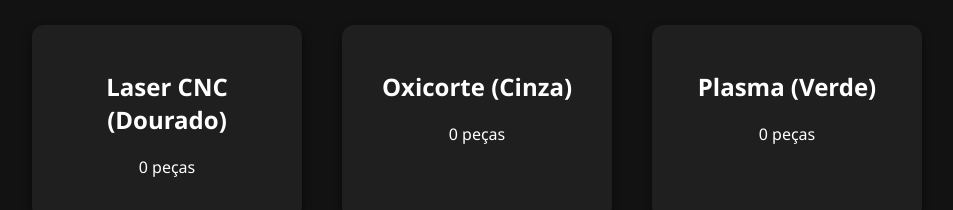
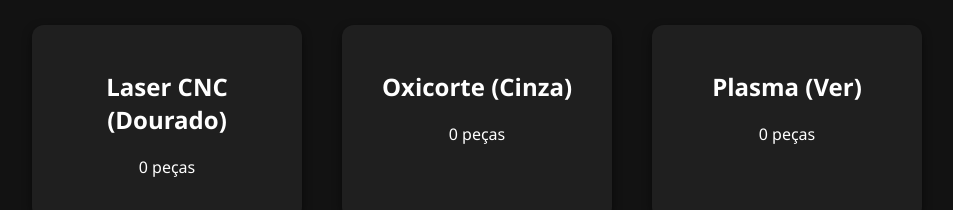
Before and after one commit to IndusFlowProjeto/indus-flow-estoque, a plain HTML site: page dashboard.html in a window 1280 px wide. Shown: the part 120-330 px from the top of the page, without its empty margins (163-1116 px from the left). Drawn offline with Linux system fonts and the light colour scheme; no server answers.

Commit message:
Change 'Verde' to 'Ver' in Plasma header

```diff
--- a/dashboard.html
+++ b/dashboard.html
@@ -24,7 +24,7 @@
     </div>
 
     <div class="card" onclick="mostrarRegistros('plasma')">
-      <h2>Plasma (Verde)</h2>
+      <h2>Plasma (Ver)</h2>
       <p id="count-plasma">0 peças</p>
     </div>
   </main>
```
